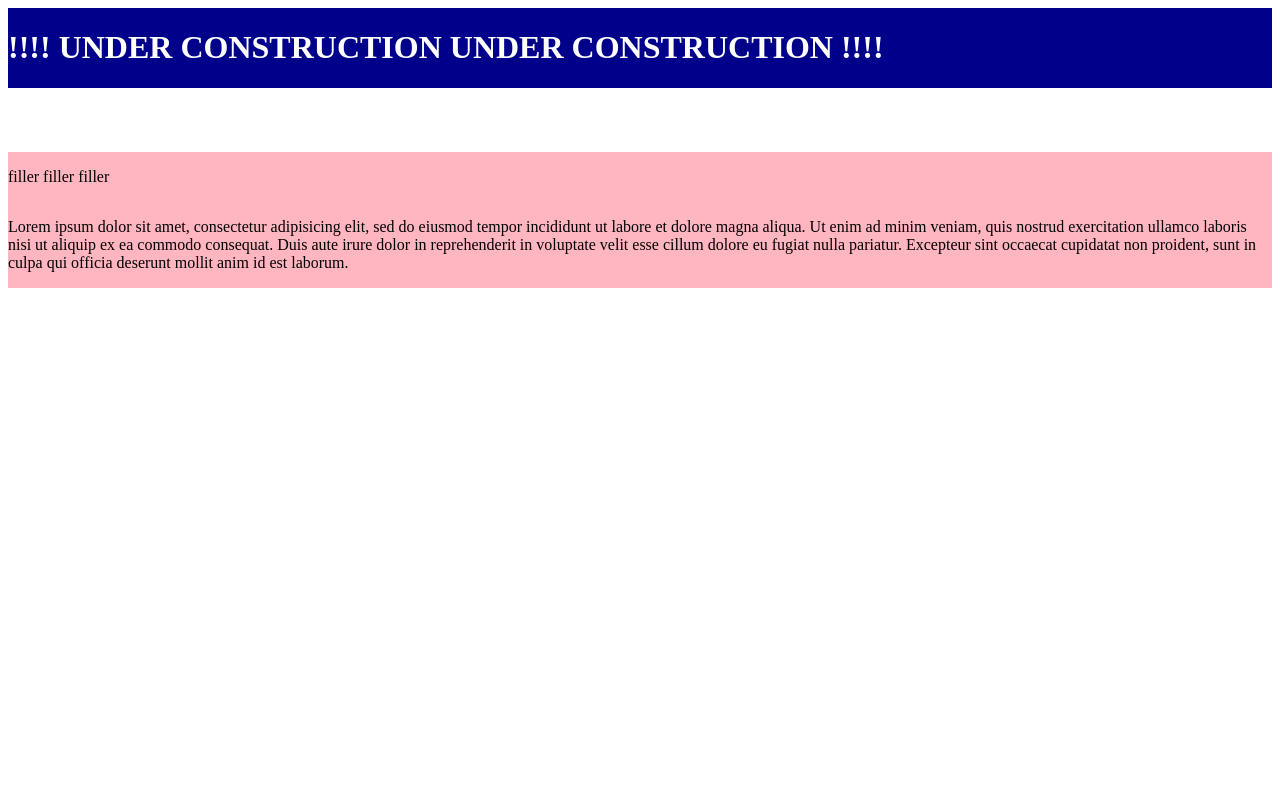
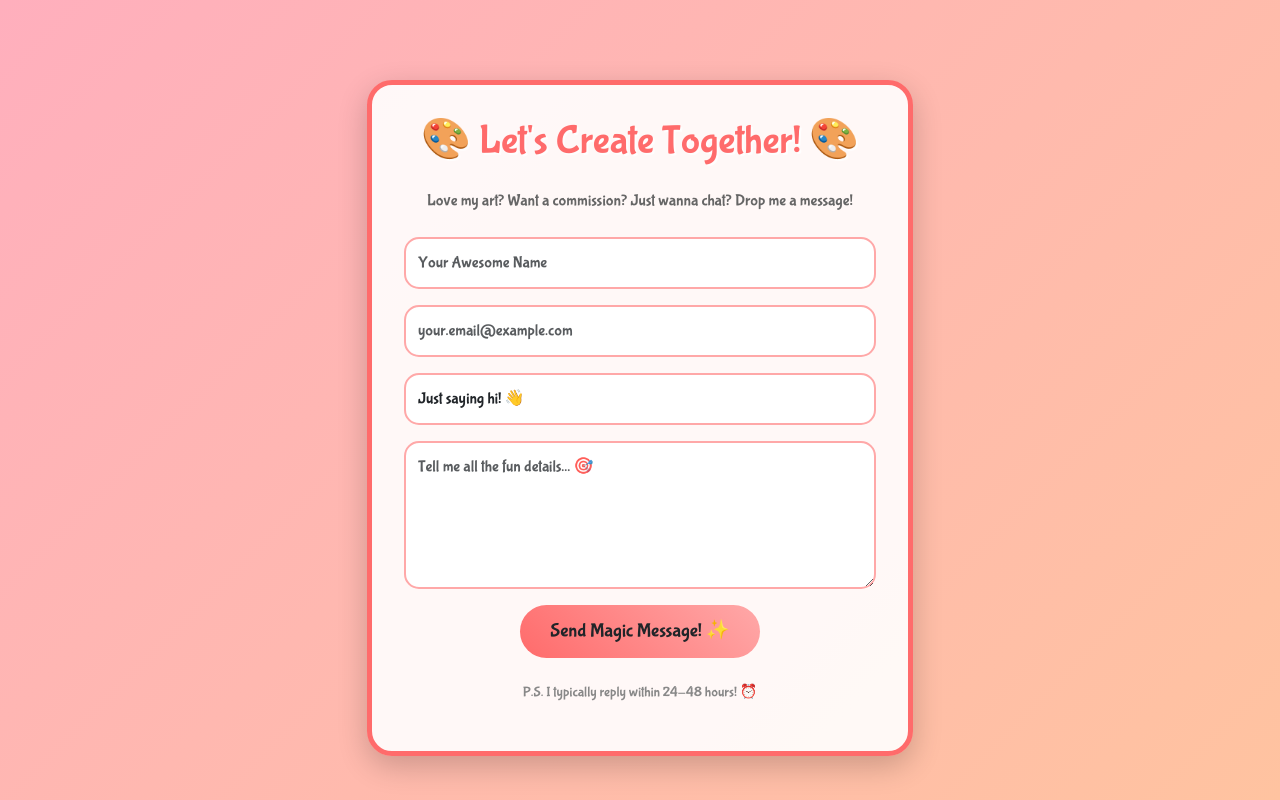
Before and after one commit to Shit-Tier-Coder/WAIFUS.WEB, a plain HTML site: page CONTACT.html in a window 1280 px wide. Drawn offline with nearby package versions, Linux system fonts and the light colour scheme.

Commit message:
Simple code
Simpler code, Drawtober fully looking good. Shitty contact Forml

```diff
--- a/CONTACT.html
+++ b/CONTACT.html
@@ -1,41 +1,98 @@
 <!DOCTYPE html>
 <html>
 <head>
-	<meta charset="utf-8">
-	<meta name="viewport" content="width=device-width, initial-scale=1">
-	<title>CONTACT ME</title>
-	<style>
-		*{box-sizing: border-box;}
-		body {display: flex; flex-direction: column; justify-content: space-around;
-			align-items: space-around; gap: 4rem;}
-		header {color: white; background: darkblue; display: flex;}
-		main {background-color: lightpink; display: flex; flex-direction: column;}
-		.CARD {display: flex;}
+    <meta charset="utf-8">
+    <meta name="viewport" content="width=device-width, initial-scale=1">
+    <title>Contact Me - LOTSA WAIFUS</title>
+    <link href="https://cdn.jsdelivr.net/npm/bootstrap@5.3.2/dist/css/bootstrap.min.css" rel="stylesheet">
+    <link href="https://fonts.googleapis.com/css2?family=Chewy&family=Bubblegum+Sans&display=swap" rel="stylesheet">
+    <style>
+        body {
+            background: linear-gradient(135deg, #ffafbd, #ffc3a0);
+            min-height: 100vh;
+            font-family: 'Bubblegum Sans', cursive;
+        }
 
-	</style>
+        .contact-container {
+            background: rgba(255, 255, 255, 0.9);
+            border-radius: 25px;
+            padding: 2rem;
+            margin-top: 5rem;
+            box-shadow: 0 10px 30px rgba(0,0,0,0.2);
+            border: 5px solid #ff6b6b;
+        }
+
+        .btn-send {
+            background: linear-gradient(45deg, #ff6b6b, #ffa8a8);
+            border: none;
+            border-radius: 50px;
+            padding: 12px 30px;
+            font-size: 1.2rem;
+            transition: transform 0.3s ease;
+        }
+
+        .btn-send:hover {
+            transform: scale(1.05);
+        }
+
+        .form-control {
+            border-radius: 15px;
+            border: 2px solid #ffa8a8;
+            padding: 12px;
+        }
+
+        .form-control:focus {
+            border-color: #ff6b6b;
+            box-shadow: 0 0 0 0.25rem rgba(255, 107, 107, 0.25);
+        }
+
+        .fun-title {
+            color: #ff6b6b;
+            text-shadow: 2px 2px 0px rgba(255, 255, 255, 0.8);
+        }
+    </style>
 </head>
 <body>
+    <div class="container">
+        <div class="row justify-content-center">
+            <div class="col-md-6">
+                <div class="contact-container text-center">
+                    <h1 class="fun-title mb-4">🎨 Let's Create Together! 🎨</h1>
+                    <p class="mb-4" style="color: #666;">Love my art? Want a commission? Just wanna chat? Drop me a message!</p>
 
+                    <form>
+                        <div class="mb-3">
+                            <input type="text" class="form-control" placeholder="Your Awesome Name" required>
+                        </div>
 
-	<header>
-		<h1>!!!! UNDER CONSTRUCTION UNDER CONSTRUCTION !!!!</h1>
-	</header>
+                        <div class="mb-3">
+                            <input type="email" class="form-control" placeholder="your.email@example.com" required>
+                        </div>
 
-	<main>
-		<div class="CARD">
-			<img src="">
-			<p>filler filler filler</p>
-		</div>
+                        <div class="mb-3">
+                            <select class="form-control">
+                                <option>Just saying hi! 👋</option>
+                                <option>I want a commission! 💰</option>
+                                <option>Collaboration idea! 🤝</option>
+                                <option>Other cool stuff! ✨</option>
+                            </select>
+                        </div>
 
-		<div>
-			<p>Lorem ipsum dolor sit amet, consectetur adipisicing elit, sed do eiusmod
-			tempor incididunt ut labore et dolore magna aliqua. Ut enim ad minim veniam,
-			quis nostrud exercitation ullamco laboris nisi ut aliquip ex ea commodo
-			consequat. Duis aute irure dolor in reprehenderit in voluptate velit esse
-			cillum dolore eu fugiat nulla pariatur. Excepteur sint occaecat cupidatat non
-			proident, sunt in culpa qui officia deserunt mollit anim id est laborum.</p>
-		</div>
-	</main>
+                        <div class="mb-3">
+                            <textarea class="form-control" rows="5" placeholder="Tell me all the fun details... 🎯" required></textarea>
+                        </div>
 
+                        <button type="submit" class="btn btn-send btn-lg">
+                            Send Magic Message! ✨
+                        </button>
+                    </form>
+
+                    <p class="mt-4 small" style="color: #888;">
+                        P.S. I typically reply within 24-48 hours! ⏰
+                    </p>
+                </div>
+            </div>
+        </div>
+    </div>
 </body>
 </html>
--- a/CONTENT/COMMON.css
+++ b/CONTENT/COMMON.css
@@ -128,7 +128,7 @@ main {display: flex; flex-direction: column; margin: 0 auto;
     z-index: 10001;
 }
 
-..lightbox-image {
+.lightbox-image {
     user-select: none;
     -webkit-user-select: none;
     -moz-user-select: none;
```
Also changed, not shown: DRAWTOBER.html (+14 -11 lines), STUDIES.html (+1 -1 lines).
